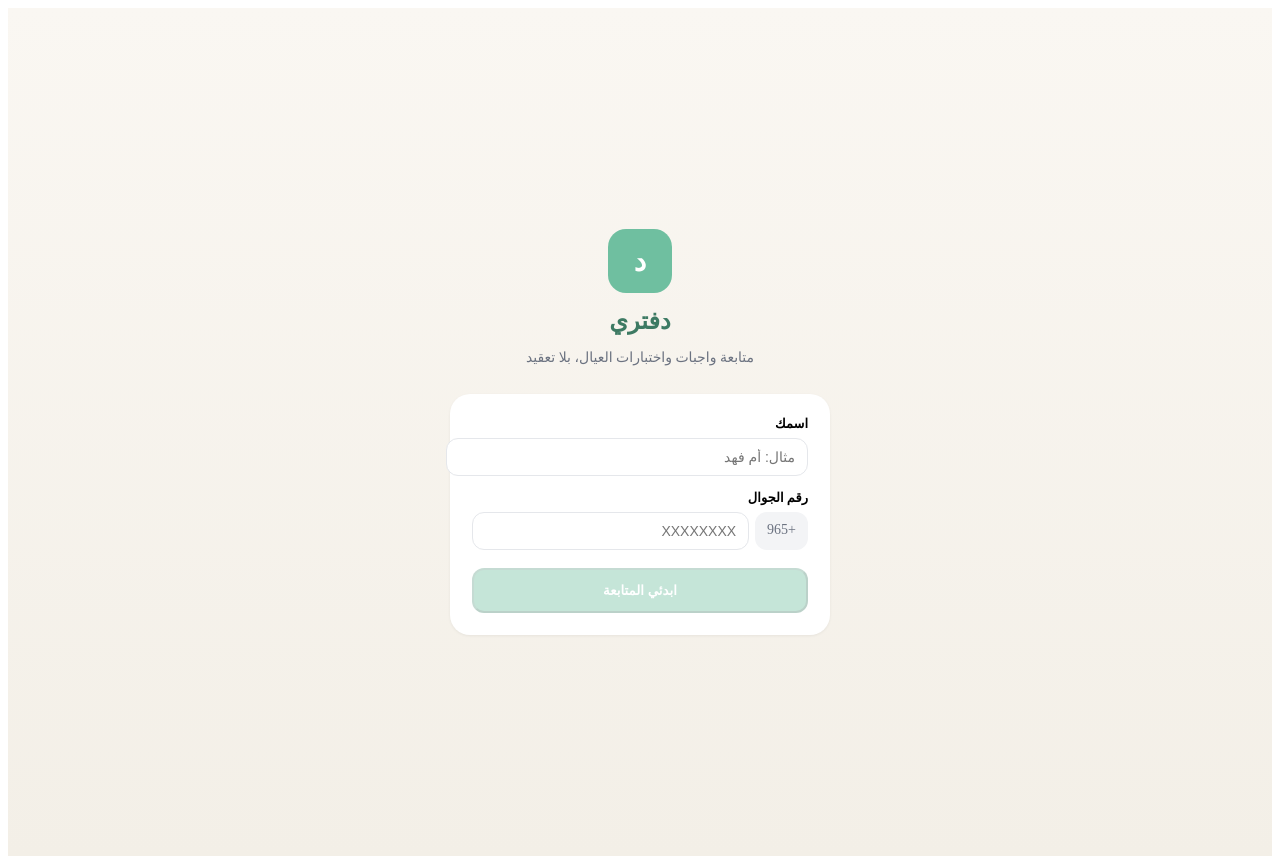
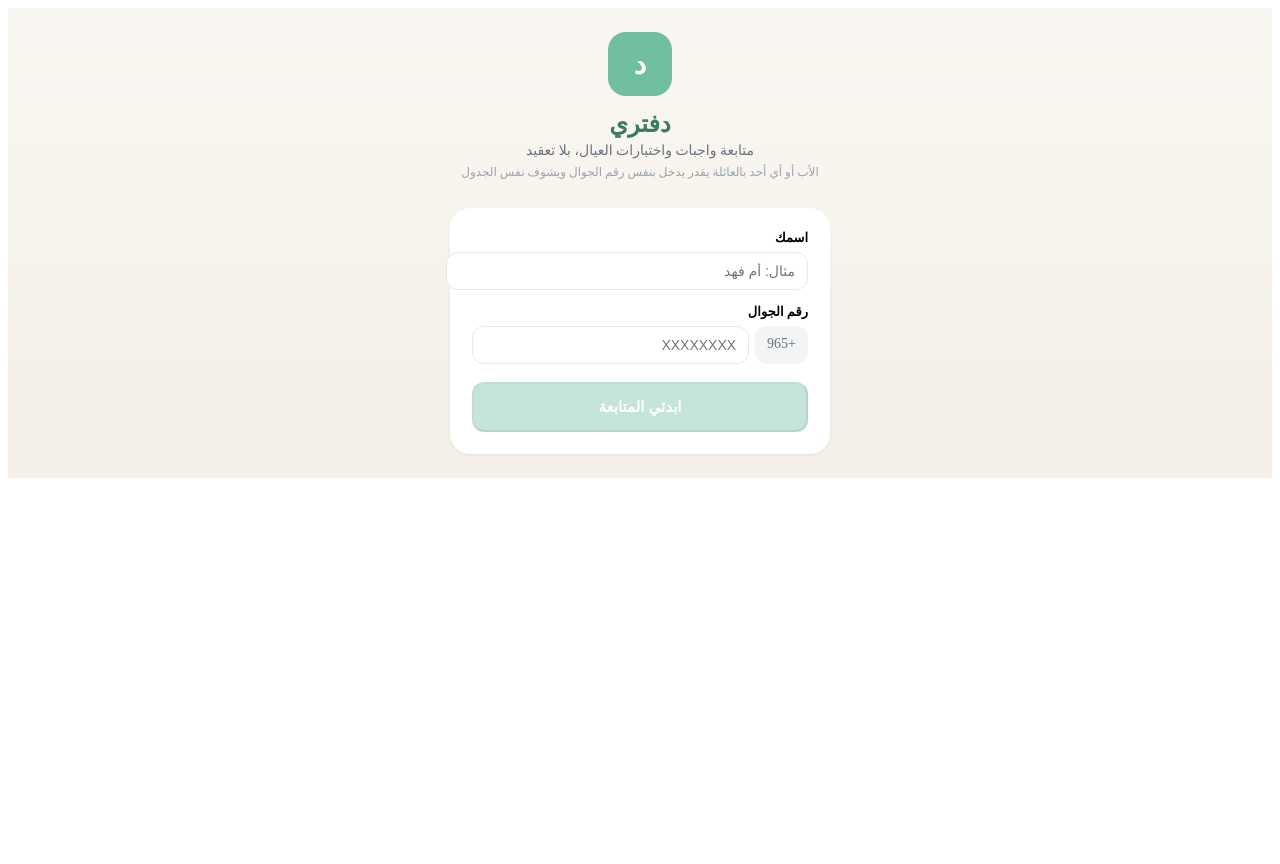
Before and after one commit to reemprimeco-cloud/Daftary, a Next.js app: page / in a window 1280 px wide. After the commit the page ends 800 px from the top, so only its background shows below. Built offline with nearby package versions, Linux system fonts and the light colour scheme.

Commit message:
تحسين الموبايل + تسجيل خروج + مشاركة مع الأب

```diff
--- a/app/globals.css
+++ b/app/globals.css
@@ -1,4 +1,71 @@
 * { box-sizing: border-box; }
-html, body { margin: 0; padding: 0; font-family: "Tajawal", sans-serif; background: #FAF7F2; color: #1F2937; }
-button { font-family: inherit; cursor: pointer; border: none; }
-input, select, textarea { font-family: inherit; }
+
+html, body {
+  margin: 0;
+  padding: 0;
+  font-family: "Tajawal", sans-serif;
+  background: #FAF7F2;
+  color: #1F2937;
+  height: 100%;
+  overscroll-behavior-y: none;
+  -webkit-text-size-adjust: 100%;
+  text-size-adjust: 100%;
+}
+
+html {
+  height: -webkit-fill-available;
+}
+
+body {
+  position: fixed;
+  inset: 0;
+  overflow: hidden;
+  height: 100dvh;
+  height: -webkit-fill-available;
+  -webkit-tap-highlight-color: transparent;
+  overscroll-behavior: none;
+}
+
+.app-root {
+  height: 100%;
+}
+
+* {
+  -webkit-tap-highlight-color: transparent;
+}
+
+.app-scroll {
+  height: 100%;
+  overflow-y: auto;
+  -webkit-overflow-scrolling: touch;
+  overscroll-behavior-y: contain;
+  scrollbar-width: none;
+}
+.app-scroll::-webkit-scrollbar { display: none; }
+
+button {
+  font-family: inherit;
+  cursor: pointer;
+  border: none;
+  touch-action: manipulation;
+  -webkit-tap-highlight-color: transparent;
+  user-select: none;
+}
+button:active {
+  transform: scale(0.97);
+}
+button:disabled:active {
+  transform: none;
+}
+
+a { -webkit-tap-highlight-color: transparent; touch-action: manipulation; }
+
+input, select, textarea {
+  font-family: inherit;
+  font-size: 16px;
+  touch-action: manipulation;
+}
+
+input:focus, select:focus, textarea:focus {
+  outline: none;
+}
--- a/app/layout.jsx
+++ b/app/layout.jsx
@@ -12,7 +12,10 @@ export default function RootLayout({ children }) {
           href="https://fonts.googleapis.com/css2?family=Tajawal:wght@400;500;700;800&display=swap"
           rel="stylesheet"
         />
-        <meta name="viewport" content="width=device-width, initial-scale=1" />
+        <meta name="viewport" content="width=device-width, initial-scale=1, maximum-scale=1, viewport-fit=cover" />
+        <meta name="apple-mobile-web-app-capable" content="yes" />
+        <meta name="apple-mobile-web-app-status-bar-style" content="default" />
+        <meta name="mobile-web-app-capable" content="yes" />
       </head>
       <body>{children}</body>
     </html>
--- a/app/page.jsx
+++ b/app/page.jsx
@@ -104,6 +104,18 @@ export default function Home() {
     setTelegramLinked(tData.linked);
   }
 
+  function handleLogout() {
+    if (!confirm("تسجيل الخروج من دفتري؟")) return;
+    localStorage.removeItem("daftary_mother");
+    setMother(null);
+    setChildren([]);
+    setTasks([]);
+    setRequirements([]);
+    setTelegramLink(null);
+    setTelegramLinked(false);
+    setView("dashboard");
+  }
+
   async function handleRegister(name, phone) {
     const res = await fetch("/api/register", { method: "POST", headers: { "Content-Type": "application/json" }, body: JSON.stringify({ name, phone }) });
     const data = await res.json();
@@ -135,7 +147,7 @@ export default function Home() {
   }
 
   if (loading || (mother && !schools)) {
-    return <div style={{ minHeight: "100vh", display: "flex", alignItems: "center", justifyContent: "center" }}>...جاري التحميل</div>;
+    return <div style={{ height: "100%", display: "flex", alignItems: "center", justifyContent: "center", fontSize: 14, color: "#9CA3AF" }}>...جاري التحميل</div>;
   }
 
   if (!mother) return <Onboarding onDone={handleRegister} />;
@@ -143,22 +155,28 @@ export default function Home() {
   const weekTasksFor = (childId) => tasks.filter((t) => t.child_id === childId);
 
   return (
-    <div dir="rtl" style={{ minHeight: "100vh", paddingBottom: 90 }}>
-      <div style={{ position: "sticky", top: 0, zIndex: 10, background: "rgba(255,255,255,.92)", backdropFilter: "blur(6px)", padding: "12px 16px", display: "flex", alignItems: "center", justifyContent: "space-between", borderBottom: "1px solid #F0EEE8" }}>
-        <div style={{ display: "flex", alignItems: "center", gap: 8 }}>
-          <div style={{ width: 36, height: 36, borderRadius: 12, background: "#6FBFA0", display: "flex", alignItems: "center", justifyContent: "center", color: "white", fontWeight: 800 }}>د</div>
-          <div>
-            <p style={{ margin: 0, fontSize: 14, fontWeight: 700 }}>مرحباً {mother.name}</p>
-            <p style={{ margin: 0, fontSize: 11, color: "#9CA3AF" }}>{new Date().toLocaleDateString("ar-KW", { weekday: "long", day: "numeric", month: "long" })}</p>
+    <div dir="rtl" className="app-root" style={{ display: "flex", flexDirection: "column", height: "100%", overflow: "hidden" }}>
+      <div style={{ flexShrink: 0, zIndex: 10, background: "rgba(255,255,255,.92)", backdropFilter: "blur(6px)", padding: "calc(env(safe-area-inset-top) + 10px) 16px 10px", display: "flex", alignItems: "center", justifyContent: "space-between", borderBottom: "1px solid #F0EEE8" }}>
+        <div style={{ display: "flex", alignItems: "center", gap: 8, minWidth: 0 }}>
+          <div style={{ width: 38, height: 38, borderRadius: 12, background: "#6FBFA0", display: "flex", alignItems: "center", justifyContent: "center", color: "white", fontWeight: 800, flexShrink: 0 }}>د</div>
+          <div style={{ minWidth: 0 }}>
+            <p style={{ margin: 0, fontSize: 15, fontWeight: 700, whiteSpace: "nowrap", overflow: "hidden", textOverflow: "ellipsis" }}>مرحباً {mother.name}</p>
+            <p style={{ margin: 0, fontSize: 12, color: "#9CA3AF" }}>{new Date().toLocaleDateString("ar-KW", { weekday: "long", day: "numeric", month: "long" })}</p>
           </div>
         </div>
-        <button onClick={() => setShowUpload(true)} style={{ background: "#6FBFA0", color: "white", fontWeight: 700, fontSize: 14, padding: "8px 14px", borderRadius: 12 }}>
+        <div style={{ display: "flex", alignItems: "center", gap: 6, flexShrink: 0 }}>
+          <button onClick={() => setShowUpload(true)} style={{ background: "#6FBFA0", color: "white", fontWeight: 700, fontSize: 14, padding: "10px 16px", borderRadius: 12, minHeight: 40 }}>
             رفع جدول
           </button>
+          <button onClick={handleLogout} title="تسجيل خروج" style={{ background: "#F3F4F6", color: "#6B7280", fontWeight: 700, fontSize: 12, padding: "10px 12px", borderRadius: 12, minHeight: 40 }}>
+            خروج
+          </button>
+        </div>
       </div>
 
+      <div className="app-scroll" style={{ flex: 1 }}>
         {!telegramLinked && telegramLink && (
-        <a href={telegramLink} target="_blank" rel="noreferrer" style={{ display: "block", margin: 12, padding: 12, borderRadius: 14, background: "#EBF7F1", color: "#3D7A63", fontSize: 13, fontWeight: 700, textAlign: "center", textDecoration: "none" }}>
+          <a href={telegramLink} target="_blank" rel="noreferrer" style={{ display: "block", margin: 12, padding: 14, borderRadius: 14, background: "#EBF7F1", color: "#3D7A63", fontSize: 13, fontWeight: 700, textAlign: "center", textDecoration: "none" }}>
             فعّلي تذكيرات تيليجرام الآن ⬅️
           </a>
         )}
@@ -171,7 +189,7 @@ export default function Home() {
               <>
                 <div style={{ display: "flex", justifyContent: "space-between", alignItems: "center" }}>
                   <span style={{ fontSize: 12, color: "#9CA3AF" }}>واجبات هذا الأسبوع</span>
-                <button onClick={() => setShowAddChild(true)} style={{ background: "none", color: "#6FBFA0", fontWeight: 700, fontSize: 13 }}>+ إضافة طفل</button>
+                  <button onClick={() => setShowAddChild(true)} style={{ background: "none", color: "#6FBFA0", fontWeight: 700, fontSize: 13, padding: "8px 4px", minHeight: 36 }}>+ إضافة طفل</button>
                 </div>
                 {children.map((c) => (
                   <ChildCard key={c.id} child={c} tasks={weekTasksFor(c.id)} onOpenTask={setOpenTask} />
@@ -190,10 +208,12 @@ export default function Home() {
             )}
           </div>
         )}
+        <div style={{ height: 8 }} />
+      </div>
 
-      <div style={{ position: "fixed", bottom: 0, insetInline: 0, background: "white", borderTop: "1px solid #F0EEE8", display: "flex" }}>
-        <button onClick={() => setView("dashboard")} style={{ flex: 1, padding: "10px 0", background: "none", color: view === "dashboard" ? "#6FBFA0" : "#9CA3AF", fontWeight: 700, fontSize: 12 }}>الرئيسية</button>
-        <button onClick={() => setView("requirements")} style={{ flex: 1, padding: "10px 0", background: "none", color: view === "requirements" ? "#6FBFA0" : "#9CA3AF", fontWeight: 700, fontSize: 12 }}>المتطلبات</button>
+      <div style={{ flexShrink: 0, background: "white", borderTop: "1px solid #F0EEE8", display: "flex", paddingBottom: "env(safe-area-inset-bottom)" }}>
+        <button onClick={() => setView("dashboard")} style={{ flex: 1, padding: "12px 0", background: "none", color: view === "dashboard" ? "#6FBFA0" : "#9CA3AF", fontWeight: 700, fontSize: 12, minHeight: 48 }}>الرئيسية</button>
+        <button onClick={() => setView("requirements")} style={{ flex: 1, padding: "12px 0", background: "none", color: view === "requirements" ? "#6FBFA0" : "#9CA3AF", fontWeight: 700, fontSize: 12, minHeight: 48 }}>المتطلبات</button>
       </div>
 
       {showAddChild && <AddChildModal schools={schools} nextColorIdx={children.length} onClose={() => setShowAddChild(false)} onSave={handleAddChild} />}
@@ -208,12 +228,13 @@ function Onboarding({ onDone }) {
   const [phone, setPhone] = useState("");
   const canSubmit = name.trim().length > 1 && /^[0-9]{8}$/.test(phone.trim());
   return (
-    <div dir="rtl" style={{ minHeight: "100vh", display: "flex", alignItems: "center", justifyContent: "center", padding: 24, background: "linear-gradient(180deg,#FAF7F2,#F3EFE7)" }}>
+    <div dir="rtl" className="app-scroll" style={{ height: "100%", display: "flex", alignItems: "center", justifyContent: "center", padding: "calc(env(safe-area-inset-top) + 24px) 24px calc(env(safe-area-inset-bottom) + 24px)", background: "linear-gradient(180deg,#FAF7F2,#F3EFE7)" }}>
       <div style={{ width: "100%", maxWidth: 380 }}>
         <div style={{ textAlign: "center", marginBottom: 28 }}>
           <div style={{ width: 64, height: 64, borderRadius: 18, background: "#6FBFA0", margin: "0 auto 14px", display: "flex", alignItems: "center", justifyContent: "center", color: "white", fontSize: 28, fontWeight: 800 }}>د</div>
           <h1 style={{ color: "#3D7A63", margin: 0, fontSize: 24, fontWeight: 800 }}>دفتري</h1>
-          <p style={{ color: "#6B7280", fontSize: 14 }}>متابعة واجبات واختبارات العيال، بلا تعقيد</p>
+          <p style={{ color: "#6B7280", fontSize: 14, margin: "4px 0 0" }}>متابعة واجبات واختبارات العيال، بلا تعقيد</p>
+          <p style={{ color: "#9CA3AF", fontSize: 12, margin: "6px 0 0" }}>الأب أو أي أحد بالعائلة يقدر يدخل بنفس رقم الجوال ويشوف نفس الجدول</p>
         </div>
         <div style={{ background: "white", borderRadius: 20, padding: 22, boxShadow: "0 1px 3px rgba(0,0,0,.06)" }}>
           <label style={{ fontSize: 13, fontWeight: 700, display: "block", marginBottom: 6 }}>اسمك</label>
@@ -223,7 +244,7 @@ function Onboarding({ onDone }) {
             <span style={{ background: "#F3F4F6", borderRadius: 12, padding: "10px 12px", fontSize: 14, color: "#6B7280" }}>+965</span>
             <input value={phone} onChange={(e) => setPhone(e.target.value)} placeholder="XXXXXXXX" maxLength={8} style={{ flex: 1, border: "1px solid #E5E7EB", borderRadius: 12, padding: "10px 12px", fontSize: 14 }} />
           </div>
-          <button disabled={!canSubmit} onClick={() => onDone(name.trim(), "+965" + phone.trim())} style={{ width: "100%", padding: 13, borderRadius: 12, background: "#6FBFA0", color: "white", fontWeight: 800, opacity: canSubmit ? 1 : 0.4 }}>
+          <button disabled={!canSubmit} onClick={() => onDone(name.trim(), "+965" + phone.trim())} style={{ width: "100%", padding: 14, borderRadius: 12, background: "#6FBFA0", color: "white", fontWeight: 800, fontSize: 15, minHeight: 48, opacity: canSubmit ? 1 : 0.4 }}>
             ابدئي المتابعة
           </button>
         </div>
@@ -254,14 +275,14 @@ function ChildCard({ child, tasks, onOpenTask }) {
         <Avatar child={child} />
         <div style={{ flex: 1, minWidth: 0 }}>
           <p style={{ margin: 0, fontWeight: 800, color: color.text }}>{child.name}</p>
-          <p style={{ margin: 0, fontSize: 11, color: color.text, opacity: 0.75 }}>الصف {child.grade}/{child.section} · {child.school}</p>
+          <p style={{ margin: 0, fontSize: 12, color: color.text, opacity: 0.75 }}>الصف {child.grade}/{child.section} · {child.school}</p>
         </div>
       </div>
       <div style={{ background: "white", padding: 12 }}>
         {tasks.length === 0 && <p style={{ textAlign: "center", color: "#9CA3AF", fontSize: 13, padding: "16px 0" }}>لا واجبات هذا الأسبوع 🎉</p>}
         {byDay.filter((d) => d.items.length).map(({ day, items }) => (
           <div key={day} style={{ marginBottom: 8 }}>
-            <p style={{ fontSize: 11, fontWeight: 800, color: "#9CA3AF", margin: "0 0 4px" }}>{day}</p>
+            <p style={{ fontSize: 12, fontWeight: 800, color: "#9CA3AF", margin: "0 0 4px" }}>{day}</p>
             <div style={{ display: "flex", flexWrap: "wrap", gap: 6 }}>
               {items.map((t) => (
                 <button key={t.id} onClick={() => onOpenTask(t)} style={{ fontSize: 12, padding: "6px 10px", borderRadius: 10, fontWeight: 700, background: color.soft, color: color.text }}>
@@ -284,7 +305,7 @@ function RequirementsCard({ child, items, onToggle }) {
         <Avatar child={child} size={44} />
         <div>
           <p style={{ margin: 0, fontWeight: 800, color: color.text }}>{child.name}</p>
-          <p style={{ margin: 0, fontSize: 11, color: color.text, opacity: 0.75 }}>{items.length} طلب</p>
+          <p style={{ margin: 0, fontSize: 12, color: color.text, opacity: 0.75 }}>{items.length} طلب</p>
         </div>
       </div>
       <div style={{ background: "white", padding: 12 }}>
@@ -293,9 +314,9 @@ function RequirementsCard({ child, items, onToggle }) {
           <div key={r.id} style={{ display: "flex", justifyContent: "space-between", alignItems: "center", padding: "8px 0", borderBottom: "1px solid #F3F4F6" }}>
             <div>
               <p style={{ margin: 0, fontSize: 13, fontWeight: 700, color: r.bought ? "#9CA3AF" : "#374151", textDecoration: r.bought ? "line-through" : "none" }}>{r.item}</p>
-              <p style={{ margin: 0, fontSize: 11, color: "#9CA3AF" }}>{fmtDate(r.due_date)}</p>
+              <p style={{ margin: 0, fontSize: 12, color: "#9CA3AF" }}>{fmtDate(r.due_date)}</p>
             </div>
-            <button onClick={() => onToggle(r.id)} style={{ fontSize: 11, padding: "6px 10px", borderRadius: 10, fontWeight: 700, background: r.bought ? "#F0FDF4" : color.soft, color: r.bought ? "#166534" : color.text }}>
+            <button onClick={() => onToggle(r.id)} style={{ fontSize: 12, padding: "6px 10px", borderRadius: 10, fontWeight: 700, background: r.bought ? "#F0FDF4" : color.soft, color: r.bought ? "#166534" : color.text }}>
               {r.bought ? "تم الشراء" : "تحديد كمُشترى"}
             </button>
           </div>
@@ -309,17 +330,17 @@ function TaskModal({ task, color, onClose, onMarkDone }) {
   const meta = TYPE_META[task.type] || TYPE_META["واجب"];
   return (
     <div dir="rtl" onClick={onClose} style={{ position: "fixed", inset: 0, zIndex: 50, background: "rgba(0,0,0,.4)", display: "flex", alignItems: "flex-end", justifyContent: "center" }}>
-      <div onClick={(e) => e.stopPropagation()} style={{ background: "white", width: "100%", maxWidth: 420, borderRadius: "24px 24px 0 0", padding: 22 }}>
+      <div onClick={(e) => e.stopPropagation()} style={{ background: "white", width: "100%", maxWidth: 420, borderRadius: "24px 24px 0 0", padding: "22px 22px calc(env(safe-area-inset-bottom) + 22px)", maxHeight: "85vh", overflowY: "auto", WebkitOverflowScrolling: "touch" }}>
         <div style={{ display: "flex", justifyContent: "space-between", marginBottom: 14 }}>
           <div>
             <span style={{ fontSize: 22 }}>{meta.icon}</span>
-            <h3 style={{ margin: "4px 0 2px", color: color.text }}>{task.subject}</h3>
+            <h3 style={{ margin: "4px 0 2px", color: color.text, fontSize: 18 }}>{task.subject}</h3>
             <p style={{ margin: 0, fontSize: 13, color: "#6B7280" }}>{task.type} · {fmtDate(task.due_date)}</p>
           </div>
-          <button onClick={onClose} style={{ background: "none", fontSize: 20, color: "#9CA3AF" }}>×</button>
+          <button onClick={onClose} style={{ background: "none", fontSize: 22, color: "#9CA3AF", width: 36, height: 36, flexShrink: 0 }}>×</button>
         </div>
         {task.details && <div style={{ background: color.bg, borderRadius: 12, padding: 12, marginBottom: 14, fontSize: 13 }}>{task.details}</div>}
-        <button onClick={() => onMarkDone(task.id)} style={{ width: "100%", padding: 13, borderRadius: 12, background: color.solid, color: "white", fontWeight: 800 }}>
+        <button onClick={() => onMarkDone(task.id)} style={{ width: "100%", padding: 14, borderRadius: 12, background: color.solid, color: "white", fontWeight: 800, fontSize: 15, minHeight: 48 }}>
           {meta.done}
         </button>
       </div>
@@ -342,12 +363,12 @@ function AddChildModal({ schools, nextColorIdx, onClose, onSave }) {
 
   return (
     <div dir="rtl" onClick={onClose} style={{ position: "fixed", inset: 0, zIndex: 50, background: "rgba(0,0,0,.4)", display: "flex", alignItems: "flex-end", justifyContent: "center" }}>
-      <div onClick={(e) => e.stopPropagation()} style={{ background: "white", width: "100%", maxWidth: 420, maxHeight: "92vh", overflowY: "auto", borderRadius: "24px 24px 0 0" }}>
-        <div style={{ position: "sticky", top: 0, background: "white", padding: "16px 20px", borderBottom: "1px solid #F0F0F0", display: "flex", justifyContent: "space-between" }}>
+      <div onClick={(e) => e.stopPropagation()} style={{ background: "white", width: "100%", maxWidth: 420, maxHeight: "92vh", overflowY: "auto", WebkitOverflowScrolling: "touch", borderRadius: "24px 24px 0 0" }}>
+        <div style={{ position: "sticky", top: 0, background: "white", padding: "16px 20px", borderBottom: "1px solid #F0F0F0", display: "flex", justifyContent: "space-between", zIndex: 1 }}>
           <h2 style={{ margin: 0, fontSize: 17 }}>إضافة طفل</h2>
-          <button onClick={onClose} style={{ background: "none", fontSize: 20, color: "#9CA3AF" }}>×</button>
+          <button onClick={onClose} style={{ background: "none", fontSize: 22, color: "#9CA3AF", width: 36, height: 36 }}>×</button>
         </div>
-        <div style={{ padding: 20, display: "flex", flexDirection: "column", gap: 14 }}>
+        <div style={{ padding: "20px 20px calc(env(safe-area-inset-bottom) + 20px)", display: "flex", flexDirection: "column", gap: 14 }}>
           <div style={{ display: "flex", justifyContent: "center" }}>
             <button onClick={() => fileRef.current?.click()} style={{ position: "relative", background: "none" }}>
               {photo ? <img src={photo} style={{ width: 92, height: 92, borderRadius: "50%", objectFit: "cover", border: `2px solid ${PALETTE[nextColorIdx % PALETTE.length].ring}` }} /> :
@@ -403,7 +424,7 @@ function AddChildModal({ schools, nextColorIdx, onClose, onSave }) {
             </div>
           )}
 
-          <button disabled={!canSave} onClick={() => onSave({ name: name.trim(), grade, section, gender, school, governorate: gov, photo })} style={{ padding: 13, borderRadius: 12, background: "#6FBFA0", color: "white", fontWeight: 800, opacity: canSave ? 1 : 0.4 }}>
+          <button disabled={!canSave} onClick={() => onSave({ name: name.trim(), grade, section, gender, school, governorate: gov, photo })} style={{ padding: 14, borderRadius: 12, background: "#6FBFA0", color: "white", fontWeight: 800, fontSize: 15, minHeight: 48, opacity: canSave ? 1 : 0.4 }}>
             إضافة الطفل
           </button>
         </div>
@@ -443,12 +464,12 @@ function UploadView({ children, motherId, onClose, onDone }) {
   }
 
   return (
-    <div dir="rtl" style={{ position: "fixed", inset: 0, zIndex: 50, background: "white", overflowY: "auto" }}>
-      <div style={{ position: "sticky", top: 0, background: "white", padding: "14px 16px", borderBottom: "1px solid #F0EEE8", display: "flex", alignItems: "center", gap: 10 }}>
-        <button onClick={onClose} style={{ background: "none", fontSize: 18 }}>←</button>
-        <p style={{ margin: 0, fontWeight: 800 }}>رفع الجدول</p>
+    <div dir="rtl" className="app-root" style={{ position: "fixed", inset: 0, zIndex: 50, background: "white", display: "flex", flexDirection: "column" }}>
+      <div style={{ flexShrink: 0, background: "white", padding: "calc(env(safe-area-inset-top) + 12px) 16px 14px", borderBottom: "1px solid #F0EEE8", display: "flex", alignItems: "center", gap: 10 }}>
+        <button onClick={onClose} style={{ background: "none", fontSize: 20, width: 36, height: 36 }}>←</button>
+        <p style={{ margin: 0, fontWeight: 800, fontSize: 16 }}>رفع الجدول</p>
       </div>
-      <div style={{ padding: 16, display: "flex", flexDirection: "column", gap: 14 }}>
+      <div className="app-scroll" style={{ padding: "16px 16px calc(env(safe-area-inset-bottom) + 16px)", display: "flex", flexDirection: "column", gap: 14 }}>
         <div>
           <label style={{ fontSize: 13, fontWeight: 700 }}>هذي الصور من مدرسة:</label>
           <select value={school} onChange={(e) => setSchool(e.target.value)} style={{ width: "100%", border: "1px solid #E5E7EB", borderRadius: 12, padding: "9px 12px", marginTop: 5, background: "white" }}>
@@ -466,7 +487,7 @@ function UploadView({ children, motherId, onClose, onDone }) {
             {images.map((img, i) => (
               <div key={i} style={{ position: "relative", aspectRatio: "1", borderRadius: 8, overflow: "hidden" }}>
                 <img src={img} style={{ width: "100%", height: "100%", objectFit: "cover" }} />
-                <button onClick={() => setImages((p) => p.filter((_, idx) => idx !== i))} style={{ position: "absolute", top: 3, left: 3, background: "rgba(0,0,0,.6)", color: "white", borderRadius: "50%", width: 18, height: 18, fontSize: 11 }}>×</button>
+                <button onClick={() => setImages((p) => p.filter((_, idx) => idx !== i))} style={{ position: "absolute", top: 3, left: 3, background: "rgba(0,0,0,.6)", color: "white", borderRadius: "50%", width: 18, height: 18, fontSize: 12 }}>×</button>
               </div>
             ))}
           </div>
```
Also changed, not shown: 1 other file (tests, documents, lock files or other folders). Lines whose indentation alone changed are shown as unchanged.
